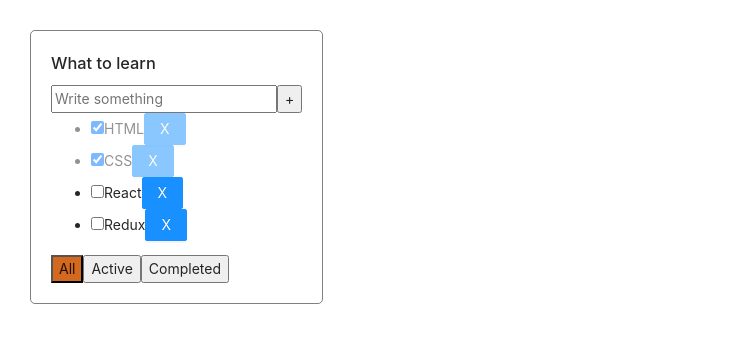
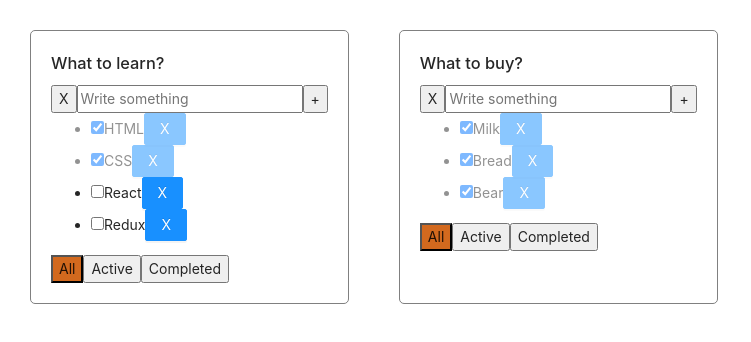
Before and after one commit to Diana-ctrl/1_lesson, a React (Create React App) app: page / in a window 1280 px wide. Shown: the top 342 px of the page, without its empty margins (0-751 px from the left). Built offline with nearby package versions, Linux system fonts and the light colour scheme.

Commit message:
adding the ability to add more then one todolist

```diff
--- a/src/App.tsx
+++ b/src/App.tsx
@@ -9,49 +9,96 @@
     title: string,
     isDone: boolean,
 }
+type TodoListType = {
+    id: string,
+    title: string,
+    filter: FilterValuesType,
+}
+type TasksStateType = {
+    [key: string]: Array<TaskType>
+}
 export type FilterValuesType = 'all' | 'active' | 'completed'
 
 function App() {
-    let [tasks, setTasks] = useState<Array<TaskType>>([
-        { id: v1(), title: 'HTML', isDone: true },
-        { id: v1(), title: 'CSS', isDone: true },
-        { id: v1(), title: 'React', isDone: false },
-        { id: v1(), title: 'Redux', isDone: false },
-    ])
+    const toDoList_1 = v1();
+    const toDoList_2 = v1();
 
-    let [filter, setFilter] = useState<FilterValuesType>('all')
+    let [tasks, setTasks] = useState<TasksStateType>({
+        [toDoList_1]: [
+            { id: v1(), title: 'HTML', isDone: true },
+            { id: v1(), title: 'CSS', isDone: true },
+            { id: v1(), title: 'React', isDone: false },
+            { id: v1(), title: 'Redux', isDone: false }
+        ],
+        [toDoList_2]: [
+            { id: v1(), title: 'Milk', isDone: true },
+            { id: v1(), title: 'Bread', isDone: true },
+            { id: v1(), title: 'Bear', isDone: true }
+        ]
+    });
+    let [todoLists, setTodoLists] = useState<Array<TodoListType>>([
+        { id: toDoList_1, title: 'What to learn?', filter: 'all' },
+        { id: toDoList_2, title: 'What to buy?', filter: 'all' }
+    ]);
+    // let [filter, setFilter] = useState<FilterValuesType>('all')
 
-    const removeTask = (taskID: string) => {
-        setTasks(tasks.filter(t => t.id !== taskID));
+    const removeTask = (taskID: string, toDoListID: string) => {
+        setTasks({ ...tasks, [toDoListID]: tasks[toDoListID].filter(task => task.id !== taskID) });
     };
 
-    const addTask = (title: string) => {
+    const addTask = (title: string, toDoListID: string) => {
         const newTask: TaskType = {
             id: v1(),
             title, // title: title,
             isDone: false,
         }
-        setTasks([newTask, ...tasks]);
+        setTasks({
+            ...tasks,
+            [toDoListID]: [newTask, ...tasks[toDoListID]]
+        });
     }
-    const changeTaskStatus = (taskID: string, isDone: boolean) => {
-        setTasks(tasks.map(t => t.id === taskID ? { ...t, isDone } : t));   //isDone = isDone:isDone
+    const changeTaskStatus = (taskID: string, isDone: boolean, toDoListID: string) => {
+        setTasks({
+            ...tasks,
+            [toDoListID]: tasks[toDoListID].map(t => t.id === taskID ? { ...t, isDone } : t)
+        });   //isDone = isDone:isDone
+    }
+    const changeFilter = (filter: FilterValuesType, todoListID: string) => {
+        setTodoLists(todoLists.map(t => t.id === todoListID ? { ...t, filter } : t));
+    }
+    const removeTodoList = (todoListID: string) => {
+        setTodoLists(todoLists.filter(t => t.id !== todoListID));
+        delete tasks[todoListID];
     }
 
-    let tasksForRender: Array<TaskType> = tasks;
-    if (filter === 'active') {
-        tasksForRender = tasks.filter(t => t.isDone === false)
-    } else if (filter === 'completed') {
-        tasksForRender = tasks.filter(t => t.isDone === true)
-    }
+    const todoListsComponents = todoLists.map(t => {
+        let tasksForRender: Array<TaskType> = tasks[t.id];
+        if (t.filter === 'active') {
+            tasksForRender = tasks[t.id].filter(t => t.isDone === false)
+        } else if (t.filter === 'completed') {
+            tasksForRender = tasks[t.id].filter(t => t.isDone === true)
+        }
+        return (
+            <ToDoList
+                key={t.id}
+                id={t.id}
+                filter={t.filter}
+                title={t.title}
+                tasks={tasksForRender}
+                addTask={addTask}
+                removeTask={removeTask}
+                changeTaskStatus={changeTaskStatus}
+                changeFilter={changeFilter}
+                removeTodoList={removeTodoList}
+            />)
 
-    //UI:
+    })
     return (
-        <div className="App">
-            <ToDoList title={'What to learn'} tasks={tasksForRender} filter={filter} removeTask={removeTask} changeFilter={setFilter} addTask={addTask} changeTaskStatus={changeTaskStatus} />
-            {/* <ToDoList title={'What to buy'}/>*/}
-            {/* <ToDoList title={'What to read'}/>*/}
+        <div className='App'>
+            {todoListsComponents}
         </div>
-    );
+    )
 }
 
+
 export default App;
--- a/src/ToDoList.tsx
+++ b/src/ToDoList.tsx
@@ -5,12 +5,14 @@
 
 type TodoListPropsType = {
     title: string,
+    id: string,
     tasks: Array<TaskType>
     filter: FilterValuesType
-    removeTask: (taskID: string) => void
-    changeFilter: (filter: FilterValuesType) => void
-    addTask: (title: string) => void
-    changeTaskStatus: (taskID: string, isDone: boolean) => void
+    removeTask: (taskID: string, toDoListID: string) => void
+    changeFilter: (filter: FilterValuesType, toDoListID: string) => void
+    addTask: (title: string, toDoListID: string) => void
+    changeTaskStatus: (taskID: string, isDone: boolean, toDoListID: string) => void
+    removeTodoList: (todoListID: string) => void
 }
 
 const ToDoList: React.FC<TodoListPropsType> = (props) => {
@@ -19,49 +21,53 @@
             <li className={t.isDone === true ? 'is-done' : ''} key={t.id}>
                 <input
                     type="checkbox"
-                    onChange={(e) => props.changeTaskStatus(t.id, e.currentTarget.checked)}
+                    onChange={(e) => props.changeTaskStatus(t.id, e.currentTarget.checked, props.id)}
                     checked={t.isDone}
                     value={t.title}
                 />
                 <span>{t.title}</span>
-                <Button type="primary" onClick={() => props.removeTask(t.id)}>X</Button>
+                <Button type="primary" onClick={() => props.removeTask(t.id, props.id)}>X</Button>
             </li>
         )
     })
 
-    const [newTaskTitle, setnewTaskTitle] = useState<string>('');
+    const [newTaskTitle, setNewTaskTitle] = useState<string>('');
     const [error, setError] = useState<boolean>(false);
 
     const addTask = () => {
         const trimmedTitle = newTaskTitle.trim();
         if (trimmedTitle) {
-            props.addTask(trimmedTitle);
-            setnewTaskTitle('');
+            props.addTask(trimmedTitle, props.id);
+            setNewTaskTitle('');
         } else {
             setError(true);
         }
-        setnewTaskTitle('');
+        setNewTaskTitle('');
     }
     const onNewTitleChangeHandler = (event: ChangeEvent<HTMLInputElement>) => {
         setError(false);
-        setnewTaskTitle(event.currentTarget.value) };
+        setNewTaskTitle(event.currentTarget.value)
+    };
     const onKeyPressHandler = (e: KeyboardEvent<HTMLInputElement>) => {
         if (e.ctrlKey || e.key === 'Enter') {
             addTask();
         }
     };
-    const setAll = () => props.changeFilter('all');
-    const setActive = () => props.changeFilter('active');
-    const setCompleted = () => props.changeFilter('completed');
+    const removeTodoList = () =>
+        props.removeTodoList(props.id);
+    const setAll = () => props.changeFilter('all', props.id);
+    const setActive = () => props.changeFilter('active', props.id);
+    const setCompleted = () => props.changeFilter('completed', props.id);
     const classForAll = props.filter === 'all' ? 'active-filter' : '';
     const classForActive = props.filter === 'active' ? 'active-filter' : '';
     const classForCompleted = props.filter === 'completed' ? 'active-filter' : '';
-    const errorMessage = error ? <div style ={{backgroundColor: 'red', color: 'white', fontWeight: 900, textAlign: 'center'}}>Title is required</div>: '';
+    const errorMessage = error ? <div style={{ backgroundColor: 'red', color: 'white', fontWeight: 900, textAlign: 'center' }}>Title is required</div> : '';
     return (
         <div className='toDoList'>
             <div>
                 <h3>{props.title}</h3>
             </div>
+            <button onClick={removeTodoList}>X</button>
             <input
                 className={error ? 'error' : ''}
                 onChange={onNewTitleChangeHandler}
```
Also changed, not shown: 2 other files (tests, documents, lock files or other folders).
